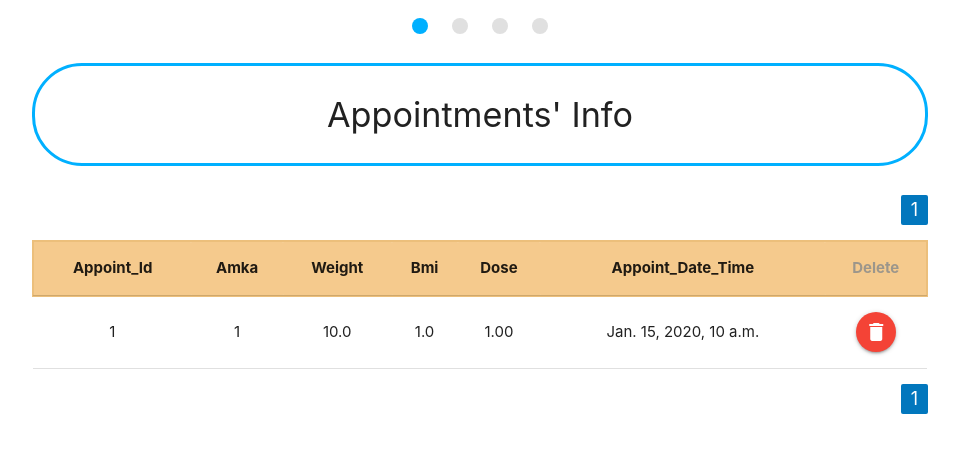
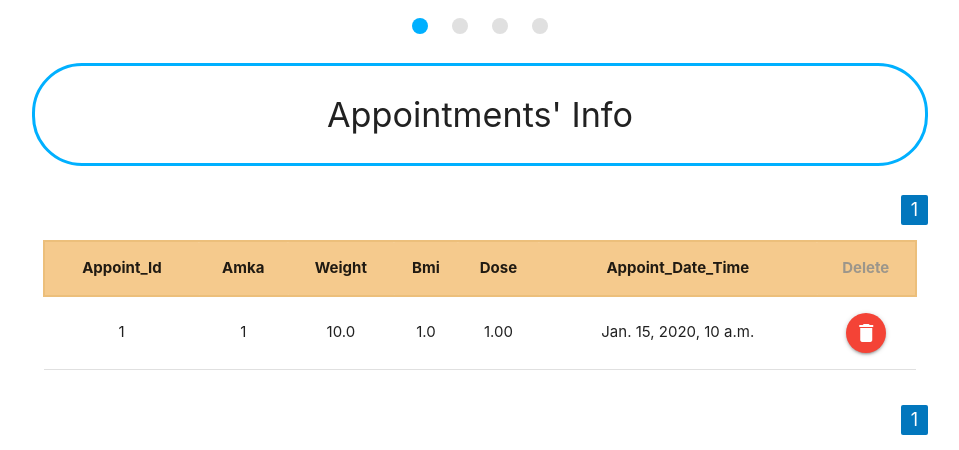
Before and after one commit to manos1212/python_app1, a Django app: page /viewappoints/ in a window 1280 px wide. Shown: the part 364-814 px from the top of the page, without its empty margins (160-1119 px from the left). Before the commit the page ends 778 px from the top, so only its background shows below. Run offline with Django 3.2, Linux system fonts and the light colour scheme; a user stored in the database is signed in; tables that the repository leaves empty hold one stand-in row (values such as "Sample post"); some libraries are stand-ins or nearby versions.

Commit message:
Update index_appoints.html

```diff
--- a/templates/my_app/index_appoints.html
+++ b/templates/my_app/index_appoints.html
@@ -1,17 +1,32 @@
 {% extends "base.html" %}
 
 {% block content %}
+<h4 >Appointments' Info</h4>
+<div class="pagination right">
+   <ul style="margin-left: 10px">
+   {% if appoint_info.has_previous %}
+  <li class="waves-effect"><a href="?page=1"><i class="material-icons">first_page</i></a></li>
+         <li class="waves-effect"> <a href="?page={{ appoint_info.previous_page_number }}"><i class="material-icons">chevron_left</i></a></li>
+   {% endif %}
+    {% for num in appoint_info.paginator.page_range%}
+    {% if appoint_info.number == num %}
+<!--            <strong>{{ num }}</strong>-->
+   <li class="active ac1"><a href="?page={{num}}">{{num}}</a></li>
 
+    {% elif num > appoint_info.number|add:'-5' and num < appoint_info.number|add:'5' %}
+           <li class="waves-effect"><a href="?page={{num}}">{{num}}</a></li>
+           {% endif %}
+    {% endfor %}
+   {% if appoint_info.has_next %}
+           <li class="waves-effect"><a href="?page={{ appoint_info.next_page_number }}"><i class="material-icons">chevron_right</i></a></li>
+           <li class="waves-effect"><a href="?page={{ appoint_info.paginator.num_pages }}"><i class="material-icons">last_page</i></a></li>
+       {% endif %}
+       </ul>
+</div></br>
 <section id="view_appoints_top">
+   <div class="row">
    <div class="col s12 center" style="overflow:auto;">
    <table class="highlight">
-
-
-       <tr>
-               <h4 >Appointments' Info</h4>
-
-       </tr>
-
 
 <thead>
    <tr class="table1" >
@@ -44,8 +59,13 @@
 
        </tr>
    {% endfor %}
+
+     </tbody>
+<button class="myBtn" onclick="topFunction()" id="myBtn" title="Go to top"><i class="material-icons">arrow_upward</i></button>
+</table></div></div></section>
+<!--    </br>-->
    <div class="pagination right">
-   <ul>
+   <ul style="margin-left: 10px">
    {% if appoint_info.has_previous %}
   <li class="waves-effect"><a href="?page=1"><i class="material-icons">first_page</i></a></li>
          <li class="waves-effect"> <a href="?page={{ appoint_info.previous_page_number }}"><i class="material-icons">chevron_left</i></a></li>
@@ -64,31 +84,5 @@
            <li class="waves-effect"><a href="?page={{ appoint_info.paginator.num_pages }}"><i class="material-icons">last_page</i></a></li>
        {% endif %}
        </ul>
-</div></br>
-
-     </tbody>
-<button class="myBtn" onclick="topFunction()" id="myBtn" title="Go to top"><i class="material-icons">arrow_upward</i></button>
-</table>
-<!--    </br>-->
-   <div class="pagination right">
-   <ul>
-   {% if appoint_info.has_previous %}
-  <li class="waves-effect"><a href="?page=1"><i class="material-icons">first_page</i></a></li>
-         <li class="waves-effect"> <a href="?page={{ appoint_info.previous_page_number }}"><i class="material-icons">chevron_left</i></a></li>
-   {% endif %}
-    {% for num in appoint_info.paginator.page_range%}
-    {% if appoint_info.number == num %}
-<!--            <strong>{{ num }}</strong>-->
-   <li class="active ac1"><a href="?page={{num}}">{{num}}</a></li>
-
-    {% elif num > appoint_info.number|add:'-5' and num < appoint_info.number|add:'5' %}
-           <li class="waves-effect"><a href="?page={{num}}">{{num}}</a></li>
-           {% endif %}
-    {% endfor %}
-   {% if appoint_info.has_next %}
-           <li class="waves-effect"><a href="?page={{ appoint_info.next_page_number }}"><i class="material-icons">chevron_right</i></a></li>
-           <li class="waves-effect"><a href="?page={{ appoint_info.paginator.num_pages }}"><i class="material-icons">last_page</i></a></li>
-       {% endif %}
-       </ul>
-</div></div></section>
+</div>
 {% endblock content %}
```
